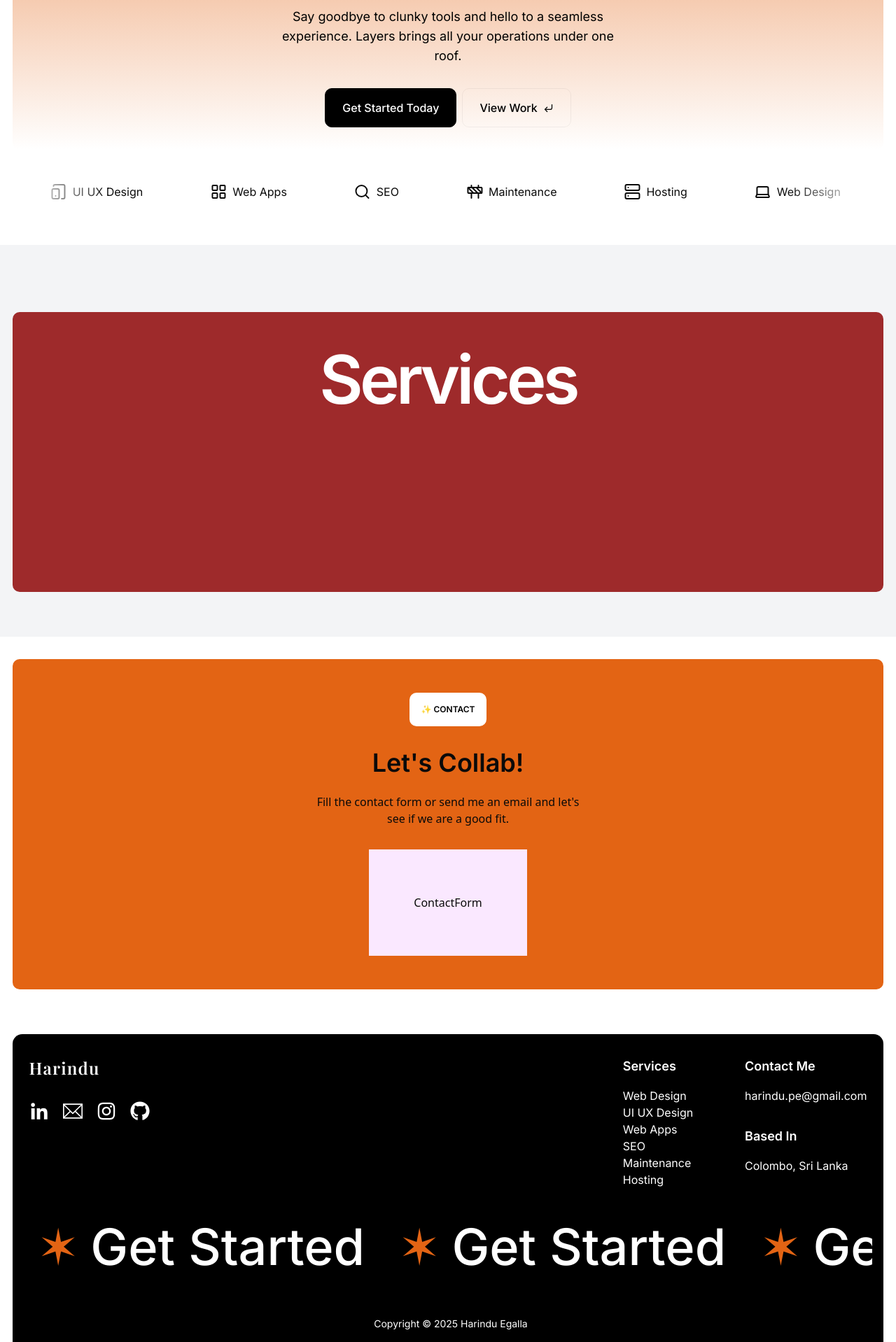
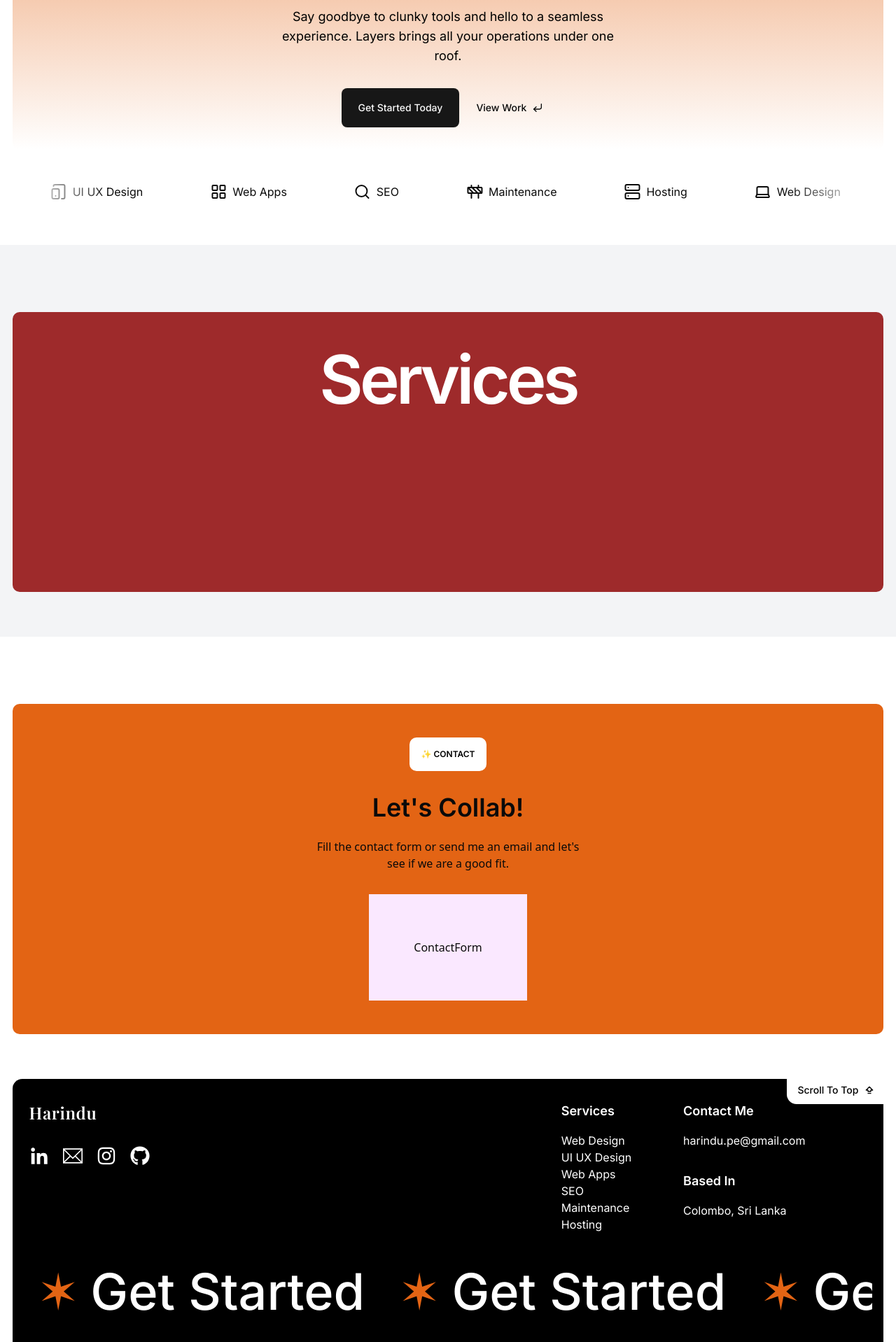
Before and after one commit to harindu-pe/freelance-portfolio-2025, a Next.js app: page / in a window 1280 px wide. Shown: the part 560-2478 px from the top of the page at 70% size. Built offline with nearby package versions, Linux system fonts and the light colour scheme; a web font is replaced by a local one.

Commit message:
fixed buttons

```diff
--- a/package.json
+++ b/package.json
@@ -9,6 +9,7 @@
     "lint": "next lint"
   },
   "dependencies": {
+    "@radix-ui/react-slot": "^1.2.0",
     "class-variance-authority": "^0.7.1",
     "clsx": "^2.1.1",
     "lucide-react": "^0.503.0",
--- a/src/app/globals.css
+++ b/src/app/globals.css
@@ -119,6 +119,9 @@
   body {
     @apply bg-background text-foreground;
   }
+  html {
+    @apply scroll-smooth;
+  }
 }
 
 @utility container {
--- a/src/components/Button.tsx
+++ /dev/null
@@ -1,36 +0,0 @@
-import { cva } from "class-variance-authority";
-import { ButtonHTMLAttributes } from "react";
-
-const classes = cva(
-  "border h-12 font-sans max-sm:text-sm rounded-lg px-6 font-medium",
-  {
-    variants: {
-      variant: {
-        primary: "bg-black text-white border-black",
-        secondary: "border-black/5 bg-transparent text-black",
-      },
-      size: {
-        sm: "h-10",
-      },
-    },
-  },
-);
-
-export default function Button(
-  props: {
-    variant: "primary" | "secondary";
-    size?: "sm";
-  } & ButtonHTMLAttributes<HTMLButtonElement>,
-) {
-  const { variant, className, size, ...otherProps } = props;
-  return (
-    <button
-      className={classes({
-        variant,
-        size,
-        className,
-      })}
-      {...otherProps}
-    />
-  );
-}
--- /dev/null
+++ b/src/components/ui/button.tsx
@@ -0,0 +1,58 @@
+import * as React from "react";
+import { Slot } from "@radix-ui/react-slot";
+import { cva, type VariantProps } from "class-variance-authority";
+
+import { cn } from "@/lib/utils";
+
+const buttonVariants = cva(
+  "inline-flex items-center justify-center gap-2 whitespace-nowrap rounded-md text-sm font-medium transition-all disabled:pointer-events-none disabled:opacity-50 [&_svg]:pointer-events-none [&_svg:not([class*='size-'])]:size-4 shrink-0 [&_svg]:shrink-0 outline-none focus-visible:border-ring focus-visible:ring-ring/50 focus-visible:ring-[3px] aria-invalid:ring-destructive/20 dark:aria-invalid:ring-destructive/40 aria-invalid:border-destructive",
+  {
+    variants: {
+      variant: {
+        default:
+          "bg-primary text-primary-foreground shadow-xs hover:bg-primary/90",
+        destructive:
+          "bg-destructive text-white shadow-xs hover:bg-destructive/90 focus-visible:ring-destructive/20 dark:focus-visible:ring-destructive/40 dark:bg-destructive/60",
+        outline:
+          "border bg-background shadow-xs hover:bg-accent hover:text-accent-foreground dark:bg-input/30 dark:border-input dark:hover:bg-input/50",
+        secondary:
+          "bg-secondary text-secondary-foreground shadow-xs hover:bg-secondary/80",
+        ghost: "",
+        link: "text-primary underline-offset-4 hover:underline",
+      },
+      size: {
+        default: "h-9 px-4 py-2 has-[>svg]:px-3",
+        sm: "h-8 rounded-md gap-1.5 px-3 has-[>svg]:px-2.5",
+        lg: "h-10 rounded-md px-6 has-[>svg]:px-4",
+        icon: "size-9",
+      },
+    },
+    defaultVariants: {
+      variant: "default",
+      size: "default",
+    },
+  },
+);
+
+function Button({
+  className,
+  variant,
+  size,
+  asChild = false,
+  ...props
+}: React.ComponentProps<"button"> &
+  VariantProps<typeof buttonVariants> & {
+    asChild?: boolean;
+  }) {
+  const Comp = asChild ? Slot : "button";
+
+  return (
+    <Comp
+      data-slot="button"
+      className={cn(buttonVariants({ variant, size, className }))}
+      {...props}
+    />
+  );
+}
+
+export { Button, buttonVariants };
--- a/src/sections/CallToAction.tsx
+++ b/src/sections/CallToAction.tsx
@@ -1,10 +1,8 @@
-import Button from "@/components/Button";
 import ContactForm from "@/components/ContactForm";
-import React from "react";
 
 const CallToAction = () => {
   return (
-    <section className="py-8">
+    <section id="callToAction" className="pt-24 pb-8">
       <div className="container">
         <div className="rounded-lg bg-[#e36414] py-12">
           <div className="flex flex-col items-center justify-center">
--- a/src/sections/Footer.tsx
+++ b/src/sections/Footer.tsx
@@ -1,17 +1,33 @@
 import FooterCallToAction from "@/components/FooterCallToAction";
 import SocialIcon from "@/components/SocialIcon";
+import { Button } from "@/components/ui/button";
 import { FaGithub, FaInstagram } from "react-icons/fa";
 import { GrLinkedinOption } from "react-icons/gr";
 import { TfiEmail } from "react-icons/tfi";
+import { ArrowBigUpDash } from "lucide-react";
+import Link from "next/link";
 
 const Footer = () => {
   return (
     <section className="py-8 font-sans text-white">
       <div className="container">
-        <div className="rounded-xl bg-black px-4 py-8 font-sans">
-          <div className="xl:mr-2 xl:flex xl:justify-between">
+        <div className="relative rounded-xl bg-black px-4 py-8 font-sans">
+          <div className="absolute -top-1 -right-1 rounded-bl-xl bg-white">
+            <Button
+              asChild
+              variant="ghost"
+              size="lg"
+              className="border-none text-black shadow-none"
+            >
+              <Link href="#header" className="text-sm">
+                Scroll To Top
+                <ArrowBigUpDash />
+              </Link>
+            </Button>
+          </div>
+          <div className="xl:mr-24 xl:flex xl:justify-between">
             <div>
-              <div className="ml-2 font-serif text-2xl font-semibold tracking-wider">
+              <div className="ml-2 font-serif text-2xl font-semibold tracking-wide">
                 Harindu
               </div>
               <div className="mt-6 flex gap-1">
--- a/src/sections/Header.tsx
+++ b/src/sections/Header.tsx
@@ -1,12 +1,13 @@
 "use client";
 
 import logoImage from "@/assets/images/mapleLeaf.png";
-import Button from "@/components/Button";
+import { Button } from "@/components/ui/button";
 import { navLinks } from "@/constants";
 import { AnimatePresence, motion } from "motion/react";
 import Image from "next/image";
+import Link from "next/link";
+import { useEffect, useState } from "react";
 import { twMerge } from "tailwind-merge";
-import { useEffect, useState } from "react";
 
 export default function Header() {
   const [isOpen, setIsOpen] = useState(false);
@@ -30,7 +31,7 @@ export default function Header() {
   return (
     <>
       <section id="header" className="fixed top-0 z-50 w-full py-2 lg:py-4">
-        <div className="container max-w-[26rem] md:max-w-5xl">
+        <div className="container max-w-[26rem] md:max-w-3xl lg:md:max-w-4xl">
           <div
             className={twMerge(
               "bg rounded-xl border border-transparent bg-white transition-all duration-300 ease-in",
@@ -45,7 +46,7 @@ export default function Header() {
                   alt="Layers Logo"
                   className="ml-2 h-10 w-auto"
                 />
-                <span className="ml-2 font-serif text-xl font-semibold tracking-wide">
+                <span className="ml-2 font-serif text-xl font-semibold">
                   Harindu
                 </span>
               </div>
@@ -100,12 +101,11 @@ export default function Header() {
                     )}
                   ></line>
                 </svg>
-
                 <Button
-                  variant="primary"
-                  className="hidden items-center md:inline-flex"
+                  asChild
+                  className="hidden h-10 font-sans md:inline-flex"
                 >
-                  Contact Me
+                  <Link href="#callToAction">Contact Me</Link>
                 </Button>
               </div>
             </div>
@@ -122,13 +122,13 @@ export default function Header() {
                       <a
                         key={link.label}
                         href={link.href}
-                        className="font-sans font-semibold"
+                        className="font-sans text-sm font-semibold"
                       >
                         {link.label}
                       </a>
                     ))}
-                    <Button variant="primary" className="w-full text-sm">
-                      Contact Me
+                    <Button asChild className="h-10 w-full font-sans">
+                      <Link href="#callToAction">Contact Me</Link>
                     </Button>
                   </div>
                 </motion.div>
--- a/src/sections/Hero.tsx
+++ b/src/sections/Hero.tsx
@@ -1,6 +1,7 @@
-import Button from "@/components/Button";
 import Ticker from "@/components/Ticker";
+import { Button } from "@/components/ui/button";
 import { CornerDownLeft } from "lucide-react";
+import Link from "next/link";
 
 const Hero = () => {
   return (
@@ -20,15 +21,24 @@ const Hero = () => {
             Layers brings all your operations under one roof.
           </p>
           <div className="mt-6 flex justify-center gap-2 md:mt-8">
-            <Button variant="primary" className="text-base lg:h-14">
-              Get Started Today
+            <Button
+              variant="default"
+              size="lg"
+              className="h-12 font-sans lg:h-14"
+              asChild
+            >
+              <Link href="#callToAction">Get Started Today</Link>
             </Button>
             <Button
-              variant="secondary"
-              className="flex items-center gap-2 lg:h-14"
+              variant="ghost"
+              size="lg"
+              className="h-12 font-sans lg:h-14"
+              asChild
             >
-              View Work
-              <CornerDownLeft size={15} />
+              <Link href="#callToAction" className="flex items-center gap-2">
+                View Work
+                <CornerDownLeft size={15} />
+              </Link>
             </Button>
           </div>
         </div>
```
Also changed, not shown: 1 other file (tests, documents, lock files or other folders).
